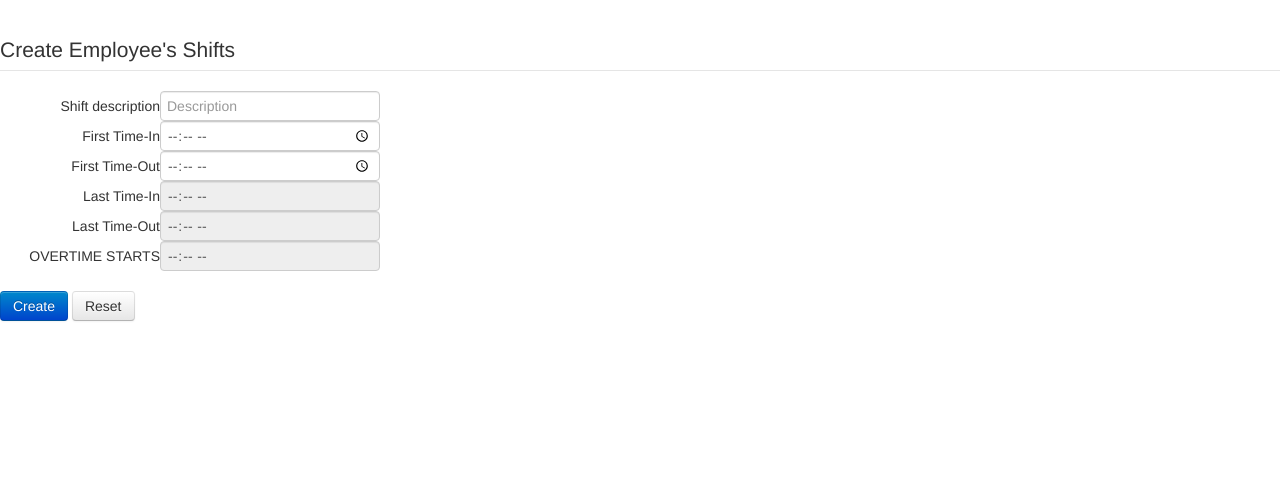
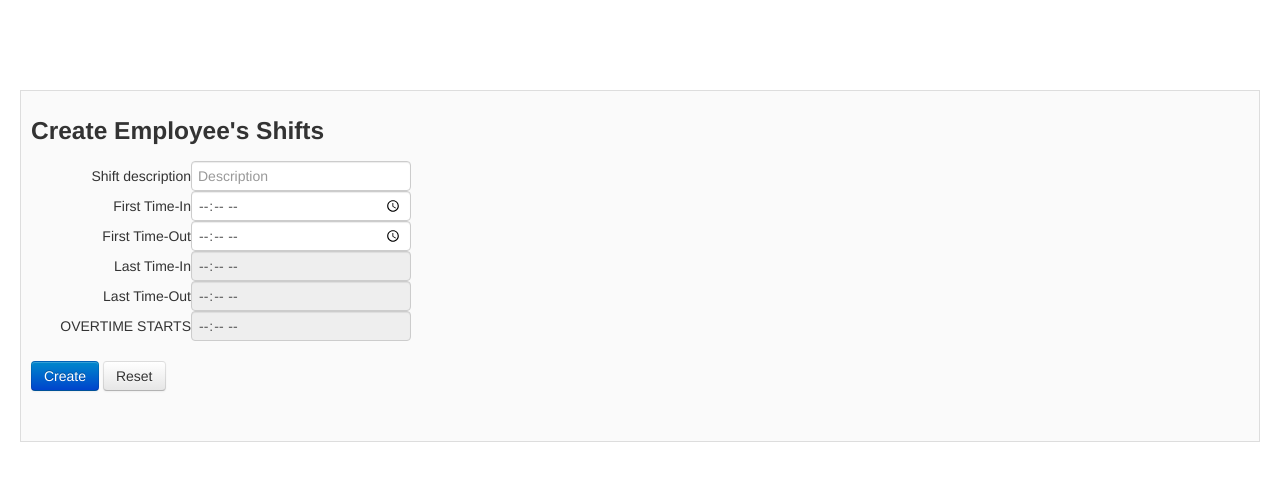
Before and after one commit to gwaixin/FDC-AS, a CakePHP app: the page made by app/View/Employeeshifts/create.ctp in a window 1280 px wide. Shown: the top 481 px of the page. Run offline with PHP 8.4 and a stand-in for CakePHP, Linux system fonts and the light colour scheme; the template is opened without the code that fills it, so the values that code supplies are empty; form fields are guessed from the names that the template uses; some libraries are stand-ins or nearby versions.

Commit message:
employee shift create main content

```diff
--- a/app/View/Employeeshifts/create.ctp
+++ b/app/View/Employeeshifts/create.ctp
@@ -1,3 +1,6 @@
+<div class="container-fluid">
+	<div class="row-fluid">
+		<div class="main-content">
 			<?php
 				echo $this->Form->create('Employee_shift', array(
 					'class' => 'form-horizontal',
@@ -5,7 +8,7 @@
 				);
 			?>
 			<fieldset>
-		<legend>Create Employee's Shifts</legend>
+				<h3>Create Employee's Shifts</h3>
 				<div class="bg-padd bg-danger notice" style='display:none;'><?php echo $this->Session->flash();?></div>
 				<div class='control-group'>
 					<?php
@@ -88,5 +91,8 @@
 					<input type='reset' name='shift' class='btn reset' id='btn-position-reset'/>
 				</div>
 			</fieldset>
+		</div>
+	</div>
+</div>
 <?php echo $this->Form->end();?>
 <?php echo $this->Html->script('admin/shift'); ?>
```
Lines whose indentation alone changed are shown as unchanged.
